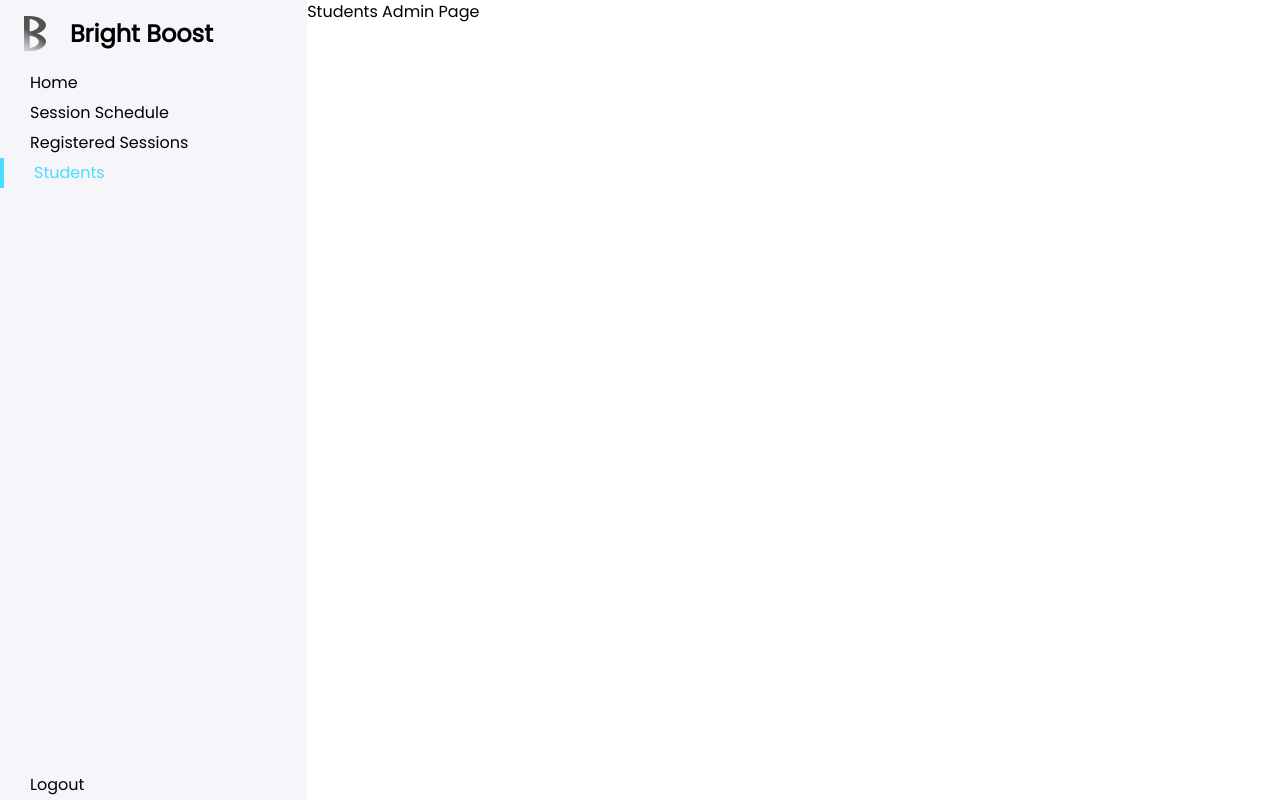
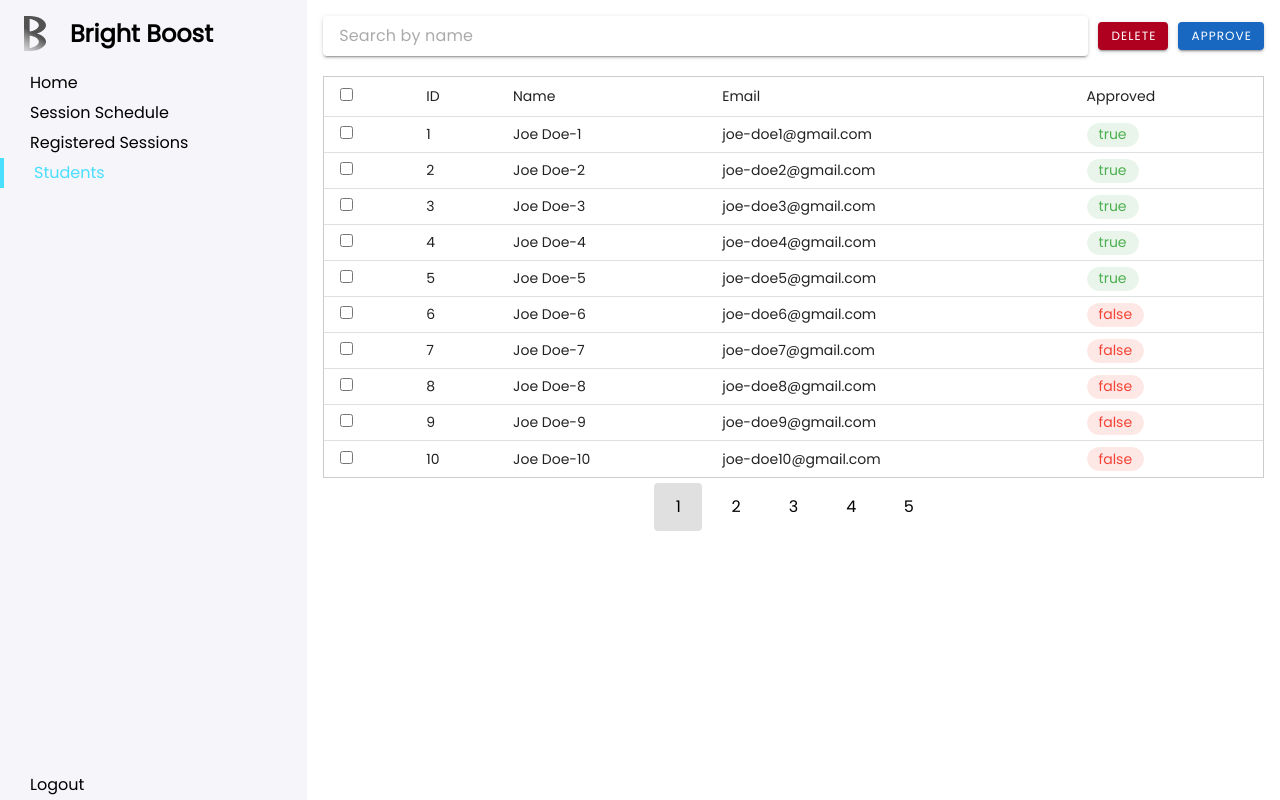
Before and after one commit to Swin-TIP/frontend, a Vue app: page /students in a window 1280 px wide. Built offline with nearby package versions, Linux system fonts and the light colour scheme.

Commit message:
Update Students.vue
Added mock student page. The data is hardcoded. In the next iteration data needs to fetched from the server

```diff
--- a/src/views/Students.vue
+++ b/src/views/Students.vue
@@ -1,3 +1,114 @@
 <template>
-  Students Admin Page
+  <v-container>
+    <div class="menu__container">
+      <!--Search bar-->
+      <v-text-field
+        density="compact"
+        placeholder="Search by name"
+        variant="solo"
+        append-inner-icon="mdi-magnify"
+        single-line
+        hide-details
+      ></v-text-field>
+
+      <v-btn size="small" color="error" @click="deleteSelected">Delete</v-btn>
+      <v-btn size="small" color="primary" @click="approveSelected">Approve</v-btn>
+    </div>
+    <v-table v-if="users.length" class="table__students" density="compact">
+      <thead>
+        <tr>
+          <th><input type="checkbox" v-model="selectAll" @change="toggleSelectAll" /></th>
+          <th>ID</th>
+          <th>Name</th>
+          <th>Email</th>
+          <th>Approved</th>
+        </tr>
+      </thead>
+      <tbody>
+        <tr v-for="user in users" :key="user.id">
+          <td><input type="checkbox" v-model="selectedUsers" :value="user.id" /></td>
+          <td>{{ user.id }}</td>
+          <td>{{ user.name }}</td>
+          <td>{{ user.email }}</td>
+          <td>
+            <v-chip density="compact" :color="user.approved ? 'green' : 'red'">{{
+              user.approved
+            }}</v-chip>
+          </td>
+        </tr>
+      </tbody>
+    </v-table>
+    <v-pagination :length="5"></v-pagination>
+  </v-container>
 </template>
+
+<!-- Javascript -->
+<script>
+export default {
+  // TODO: Fetch data from the backend
+  data() {
+    return {
+      // Dummy users. They are hardcoded for now. later we will fetch them from the backend
+      users: [
+        { id: '1', name: 'Joe Doe-1', email: 'joe-doe1@gmail.com', approved: true },
+        { id: '2', name: 'Joe Doe-2', email: 'joe-doe2@gmail.com', approved: true },
+        { id: '3', name: 'Joe Doe-3', email: 'joe-doe3@gmail.com', approved: true },
+        { id: '4', name: 'Joe Doe-4', email: 'joe-doe4@gmail.com', approved: true },
+        { id: '5', name: 'Joe Doe-5', email: 'joe-doe5@gmail.com', approved: true },
+        { id: '6', name: 'Joe Doe-6', email: 'joe-doe6@gmail.com', approved: false },
+        { id: '7', name: 'Joe Doe-7', email: 'joe-doe7@gmail.com', approved: false },
+        { id: '8', name: 'Joe Doe-8', email: 'joe-doe8@gmail.com', approved: false },
+        { id: '9', name: 'Joe Doe-9', email: 'joe-doe9@gmail.com', approved: false },
+        { id: '10', name: 'Joe Doe-10', email: 'joe-doe10@gmail.com', approved: false }
+      ],
+      selectedUsers: [], // store selected users
+      selectAll: false // Flag to indicate select all status
+    }
+  },
+  methods: {
+    // TODO: Call backend API
+    deleteSelected() {
+      this.users = this.users.filter((user) => !this.selectedUsers.includes(user.id))
+      this.selectedUsers = []
+    },
+    // TODO: Call backend API
+    approveSelected() {
+      this.users = this.users.map((user) => {
+        if (this.selectedUsers.includes(user.id)) {
+          user.approved = true
+        }
+        return user
+      })
+      this.selectedUsers = []
+    },
+    toggleSelectAll() {
+      if (this.selectAll) {
+        this.selectedUsers = this.users.map((user) => user.id)
+      } else {
+        this.selectedUsers = []
+      }
+    }
+  },
+  watch: {
+    selectedUsers(newVal) {
+      this.selectAll = newVal.length === this.users.length
+    }
+  }
+}
+</script>
+
+<!-- CSS -->
+<style scoped>
+.menu__container {
+  gap: 10px;
+  display: flex;
+  justify-content: flex-end;
+  margin-bottom: 20px;
+  align-items: center;
+}
+
+.table__students {
+  border: 1px solid #ccc;
+  font-size: 14px;
+}
+</style>
```
